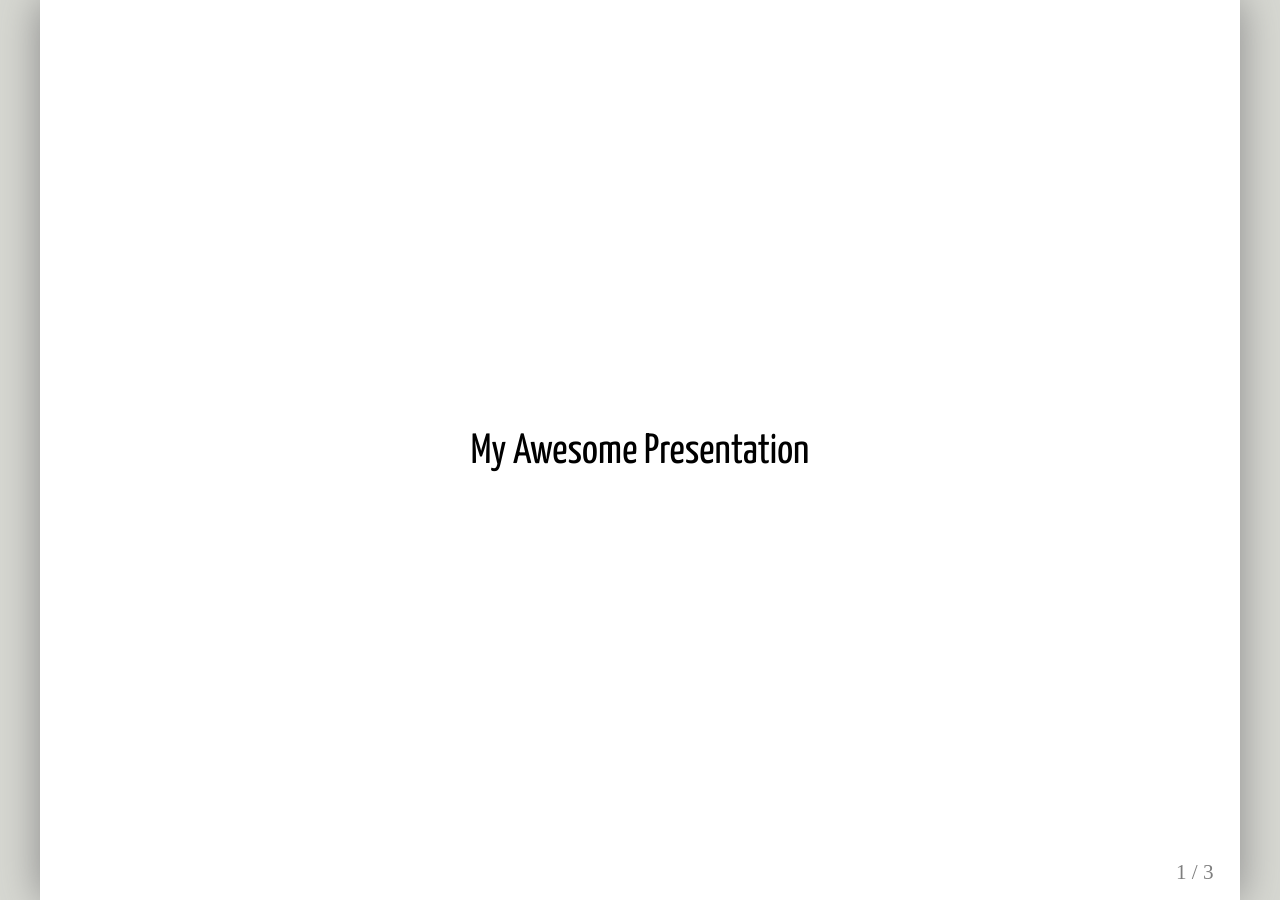
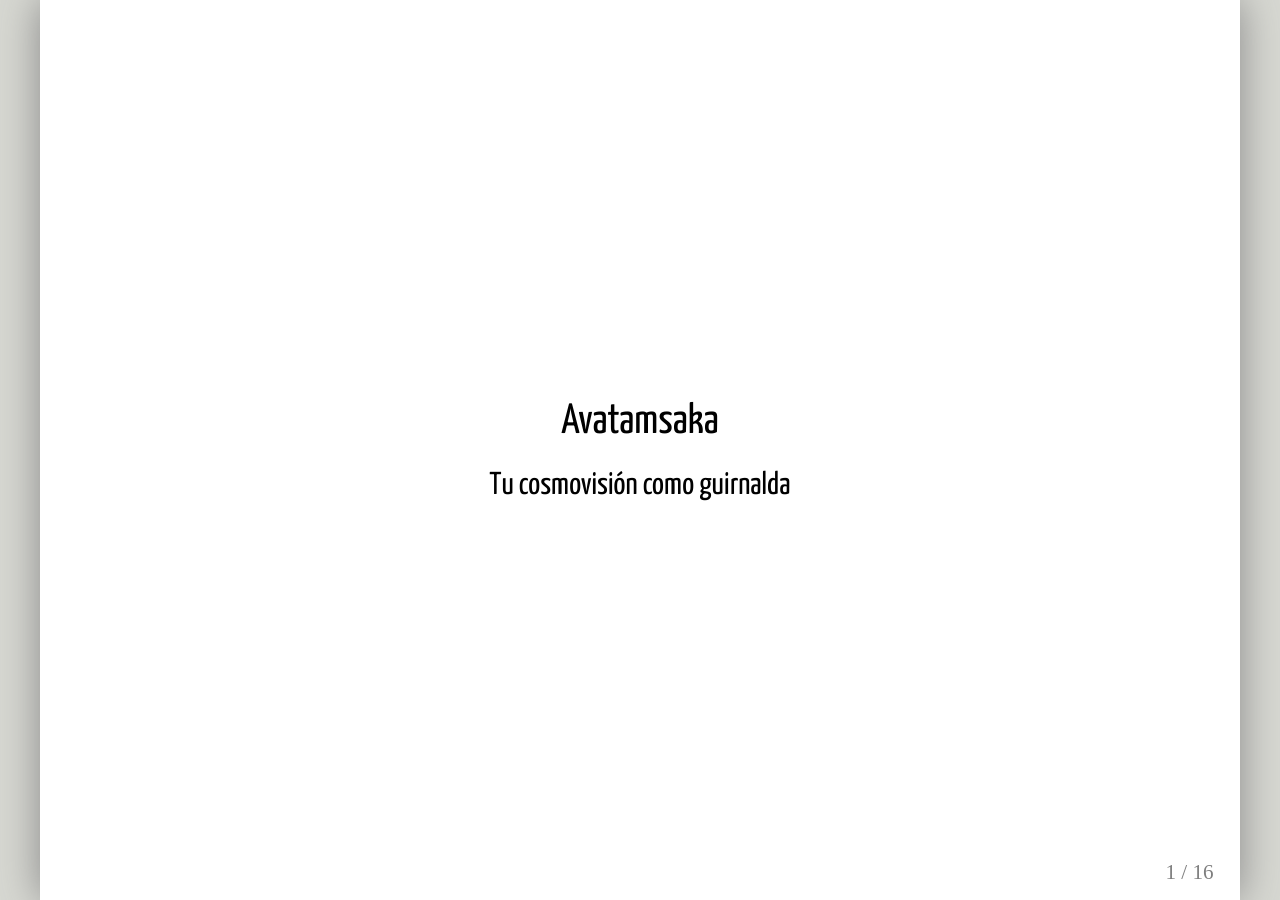
Before and after one commit to lfborjas/tech.lfborjas.com, a Jekyll site: the page talks/barcamp2014/index.html, which Jekyll copies as it is, in a window 1280 px wide. Built offline with Jekyll 4.4.1, drawn with Linux system fonts in a browser that asks for light colours; some web fonts are replaced; part of the change alters nothing that is shown.

Commit message:
I go to meet it at the

```diff
--- a/talks/barcamp2014/index.html
+++ b/talks/barcamp2014/index.html
@@ -1,7 +1,7 @@
 <!DOCTYPE html>
 <html>
   <head>
-    <title>My Awesome Presentation</title>
+    <title>Avatamsaka</title>
     <meta http-equiv="Content-Type" content="text/html; charset=UTF-8"/>
     <style type="text/css">
       @import url(http://fonts.googleapis.com/css?family=Yanone+Kaffeesatz);
@@ -19,20 +19,190 @@
 
 class: center, middle
 
-# My Awesome Presentation
+# Avatamsaka
+## Tu cosmovisión como guirnalda
+
+???
+
+Your worldview as a garland; [vaguely] based on the "interpenetration" doctrine as taught by the [Huayan school of buddhism](http://en.wikipedia.org/wiki/Huayan_school#Interpenetration)
 
 ---
 
-# Agenda
+class: middle
 
-1. Introduction
-2. Deep-dive
-3. ...
+# ¿Ah?
 
-[NOTE]: Note that you need remark.js alongside this html file, but no internet connection.
+* Entretenimiento filosófico: explorar conceptos da **visión**.
+* Terapia cognitiva: re-describir tu situación en formas constructivas.
+* Símbolos de oriente: a pesar de estar trillados, siguen siendo foráneos.
+
+???
+
+# Wut?
+
+* Philosophical entertainment: explore foreign concepts (oriental philosophies) to attain **vision**; having a wealth of concepts is the crux of Cognitive Therapy, wherein the patient is invited to re-articulate her situations in ways conducive to integration.
+* Jung talked about the mystical experience as the subject finding his innate potential, being able to _see_ what this is all about (the eternal becoming, the dance of brahma, etc.)
+
 ---
 
-# Introduction
+class: middle
+
+#  Reglas del juego
+
+* Las palabras son flexibles, herramientas; no rígidas y regidoras (Wittgenstein).
+* Se vale contradecirse, ser inconsistente e incompleto (Gödel).
+* Ningún concepto es intocable (Nietzsche).
+* Las imágenes y conceptos religiosos antiguos son útiles si dan claridad personal (Jung)
+
+???
+
+# Rules of the game:
+
+* Wittgenstein's: words are not reality, hence should be construed as tools rather than entities that rule over us.
+* Gödel's: no matter how fancy your logical edifice is, it will be incomplete; so it's okay to not be thorough, logically sound or elegant, as long as it _works_ for you
+* Nietzche's: nothing is sacred, even your most fundamental beliefs should be effaced if they're fetters
+* Jung's: there's value in a religious concept/image if it helps one clarify things
+
+---
+
+class: center, middle
+
+# ¡A derribar bastiones se ha dicho!
+## Cinco imágenes y cómo ayudaron a mi visión
+
+???
+
+In the following sections, I intend to describe five concepts from the philosophies of India, China and Japan and how they helped me, personally, to find a more constructive vision of my own way of life.
+
+---
+
+class: center, middle
+
+# Avatamsaka / La red de Indra
+
+---
+
+background-image: url(public/sun_mandala.jpg)
+
+???
+
+Mahavairocana/Avalokitesvara at the center, the sun buddha, the world text: interconectedness of everything, fundamental emptiness (sunyata), co-dependent arising: everything is caused by everything else.
+
+This means we don't need to feel separated from others, as that's not real; nor can we really feel inferior or superior; worthy or unworthy of our lives, as everything is harmonious. This shouldn't be taken as nihilism or conformism, however, since the harmony is active and we're its agents.
+
+---
+
+class: middle
+
+## Unidad: El sutra de la guirnalda de flores
+
+* Los cuatro dharmadhatu: Ji (formas)/ Ri (esencia única) / Ji-Ri Mu-Gen (no hay forma sin esencia o viceversa) / Ji-Ji Mu-Gen (no hay formas aisladas)
+* Vacuidad (shuniatá)
+* Originación interdependiente / interpenetración (Pratitya-samutpada/Yuganaddha)
+
+## "Separatidad"
+
+* Todos estamos conectados: nos causamos a todos
+* Nadie es inferior a nadie más
+* No estamos realmente separados unos de otros
+
+???
+
+The paradox of unity and yet individuality: we are all causes for everything in the universe, hence there's no real basis for the anguish of separateness.
+
+
+---
+
+class: center, middle
+
+# Lila: el drama divino
+
+???
+
+Lila, the divine play
+
+---
+
+
+background-image: url(public/lila.gif)
+
+---
+
+class: middle
+
+## La visión lúdica
+
+* Lila: "play", Brahman entreteniéndose a sí mismo
+* Maya: el velo de la ilusión (illudere: "meterse en el juego")
+* "Tat Tvam Asi": vos sos Eso, el jugador y el juego; el actor, la obra y el espectador
+
+## Serious Business
+
+* Tomarse demasiado en serio como una fuente de ansiedad
+* Jugar el juego, hacer la música, como un fin en sí mismo
+
+???
+
+Seeing everything as a divine play means that extreme, heavy seriousness is unnecesary; realizing it's music, a dance, a play, means that each moment exists for its own sake, not as a means to some future end; games are intended to be played for their own sake!
+
+---
+
+class: center, middle
+
+# Yin-Yang: la visión polar
+
+---
+
+
+background-image: url(public/yinyang.png)
+
+---
+
+
+class: middle
+
+## Un universo polar
+
+* En el Tao, todo tiene elementos de yin y yang
+* No puede haber positivo sin negativo, forma sin fondo
+
+
+## Rigidez y perfeccionismo
+
+* Empecinarse en una posición o estado es negar que puede cambiar
+* Aceptación y perdón: inevitable que haya un poco de malo en las cosas
+* No ganamos nada con enojarnos con lo negativo
+
+???
+
+Man's search for meaning, plunge into the negative too
+
+
+---
+
+class: center, middle
+
+# El sutra del loto
+
+---
+
+background-image: url(public/avalokitesvara.jpeg)
+
+---
+
+class: middle
+
+## Compasión
+
+* Bodhisattva: ves que todo es juego pero no te burlás
+* Zen: "antes del satori, buscar leña y agua; después del satori, buscar leña y agua".
+
+## Santurrones
+
+* Si nuestras imágenes nos separan de otros, no sirven
+* Tener "visión" no te hace mejor, ni te da licencia de imponerte
+
+
 
     </textarea>
     <script src="public/remark.js" type="text/javascript">
```
